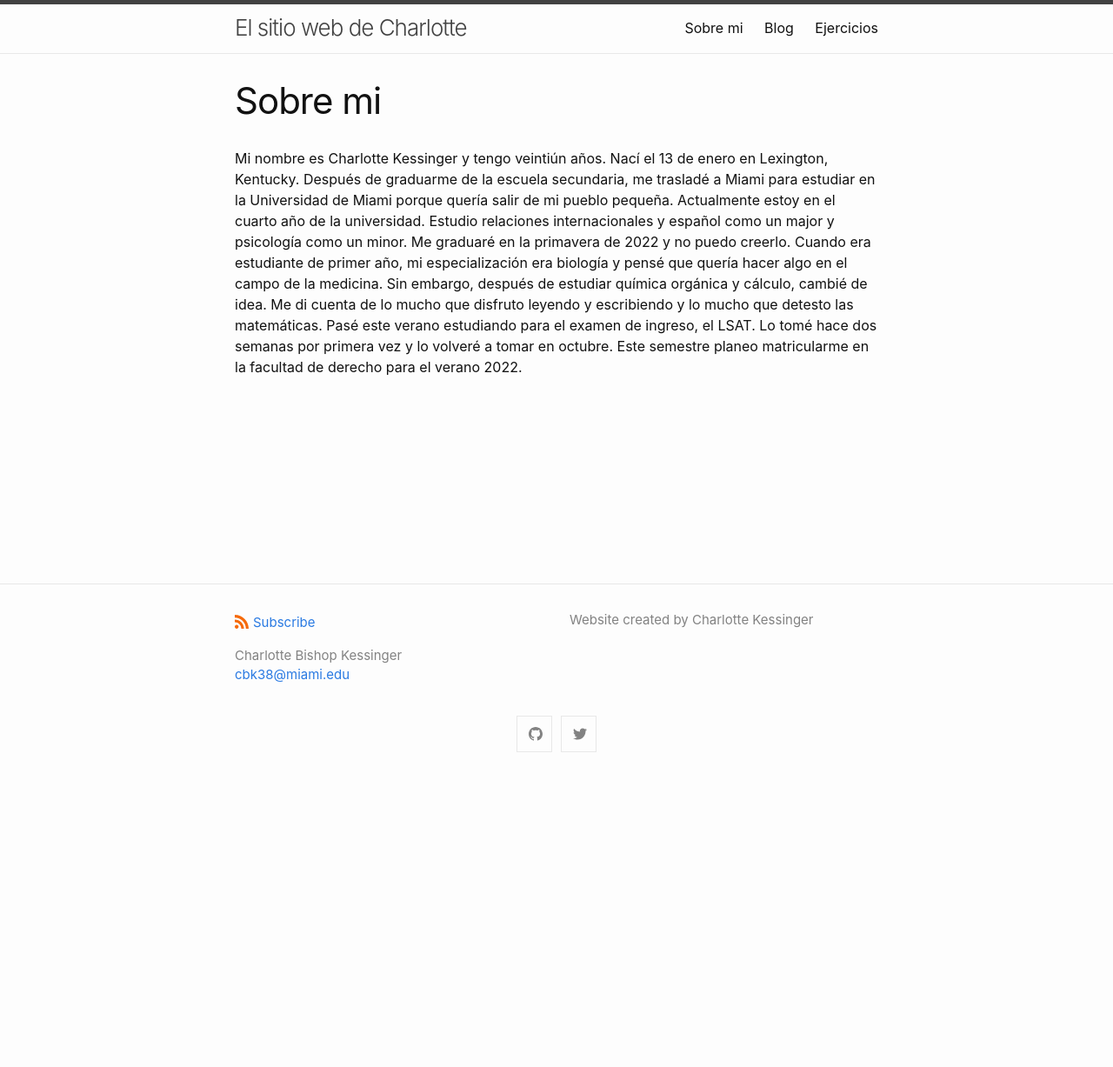
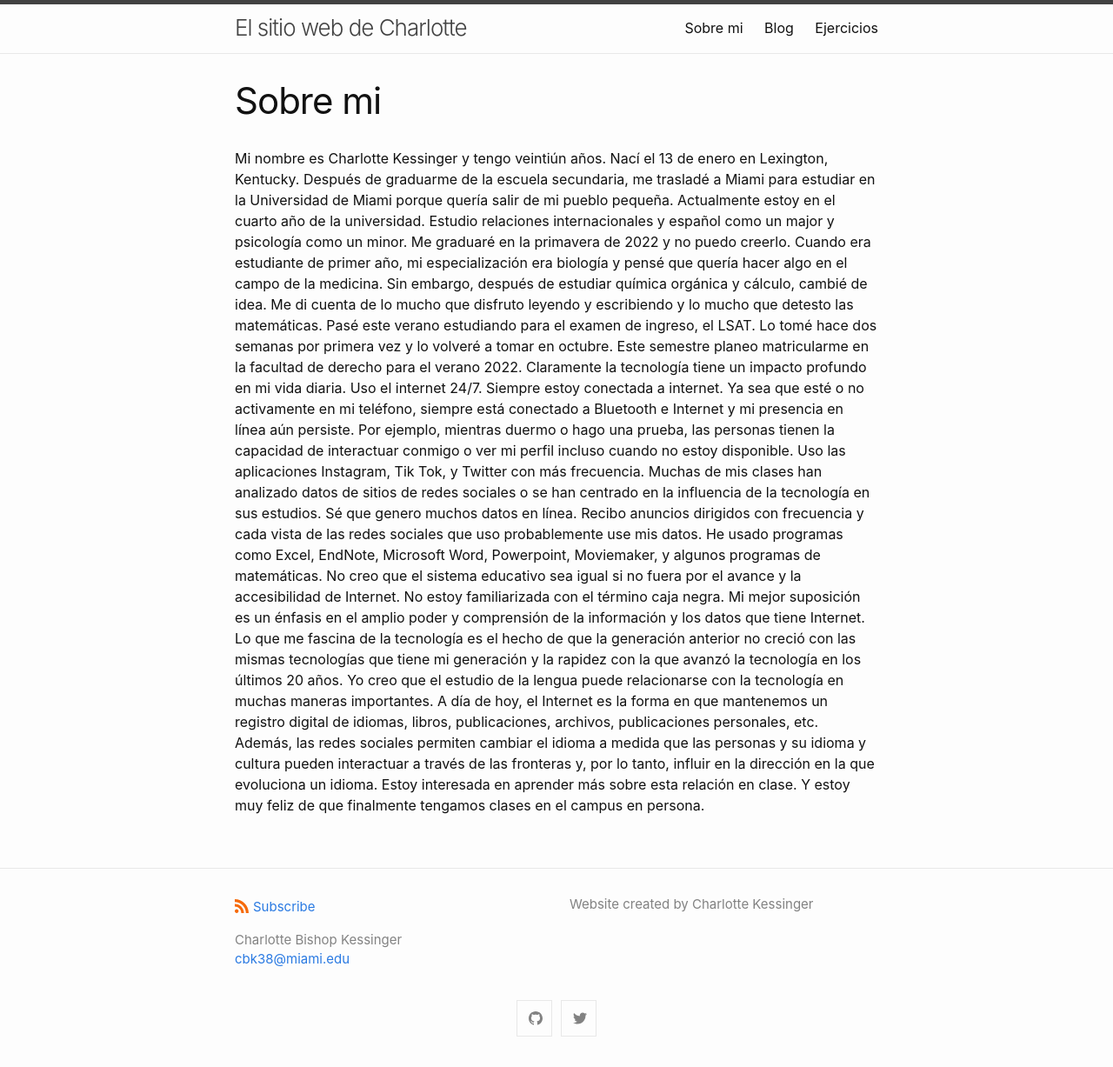
Before and after one commit to charkessinger/charkessinger.github.io, a Jekyll site: the page built from sobre_mi.md, in a window 1280 px wide. Shown: the whole page at 87% size. Built offline with Jekyll 4.4.1, drawn with Linux system fonts in a browser that asks for light colours; before the commit the page ends 900 px from its top, so only the background shows below that.

Commit message:
Update sobre_mi.md

```diff
--- a/sobre_mi.md
+++ b/sobre_mi.md
@@ -4,3 +4,5 @@
 permalink: /sobre_mi/
 ---
 Mi nombre es Charlotte Kessinger y tengo veintiún años. Nací el 13 de enero en Lexington, Kentucky. Después de graduarme de la escuela secundaria, me trasladé a Miami para estudiar en la Universidad de Miami porque quería salir de mi pueblo pequeña. Actualmente estoy en el cuarto año de la universidad. Estudio relaciones internacionales y español como un major y psicología como un minor. Me graduaré en la primavera de 2022 y no puedo creerlo. Cuando era estudiante de primer año, mi especialización era biología y pensé que quería hacer algo en el campo de la medicina. Sin embargo, después de estudiar química orgánica y cálculo, cambié de idea. Me di cuenta de lo mucho que disfruto leyendo y escribiendo y lo mucho que detesto las matemáticas. Pasé este verano estudiando para el examen de ingreso, el LSAT. Lo tomé hace dos semanas por primera vez y lo volveré a tomar en octubre. Este semestre planeo matricularme en la facultad de derecho para el verano 2022.
+Claramente la tecnología tiene un impacto profundo en mi vida diaria. Uso el internet 24/7. Siempre estoy conectada a internet. Ya sea que esté o no activamente en mi teléfono, siempre está conectado a Bluetooth e Internet y mi presencia en línea aún persiste. Por ejemplo, mientras duermo o hago una prueba, las personas tienen la capacidad de interactuar conmigo o ver mi perfil incluso cuando no estoy disponible. Uso las aplicaciones Instagram, Tik Tok, y Twitter con más frecuencia. Muchas de mis clases han analizado datos de sitios de redes sociales o se han centrado en la influencia de la tecnología en sus estudios. Sé que genero muchos datos en línea. Recibo anuncios dirigidos con frecuencia y cada vista de las redes sociales que uso probablemente use mis datos. He usado programas como Excel, EndNote, Microsoft Word, Powerpoint, Moviemaker, y algunos programas de matemáticas. No creo que el sistema educativo sea igual si no fuera por el avance y la accesibilidad de Internet.
+	No estoy familiarizada con el término caja negra. Mi mejor suposición es un énfasis en el amplio poder y comprensión de la información y los datos que tiene Internet. Lo que me fascina de la tecnología es el hecho de que la generación anterior no creció con las mismas tecnologías que tiene mi generación y la rapidez con la que avanzó la tecnología en los últimos 20 años. Yo creo que el estudio de la lengua puede relacionarse con la tecnología en muchas maneras importantes. A día de hoy, el Internet es la forma en que mantenemos un registro digital de idiomas, libros, publicaciones, archivos, publicaciones personales, etc. Además, las redes sociales permiten cambiar el idioma a medida que las personas y su idioma y cultura pueden interactuar a través de las fronteras y, por lo tanto, influir en la dirección en la que evoluciona un idioma. Estoy interesada en aprender más sobre esta relación en clase. Y estoy muy feliz de que finalmente tengamos clases en el campus en persona.
```
